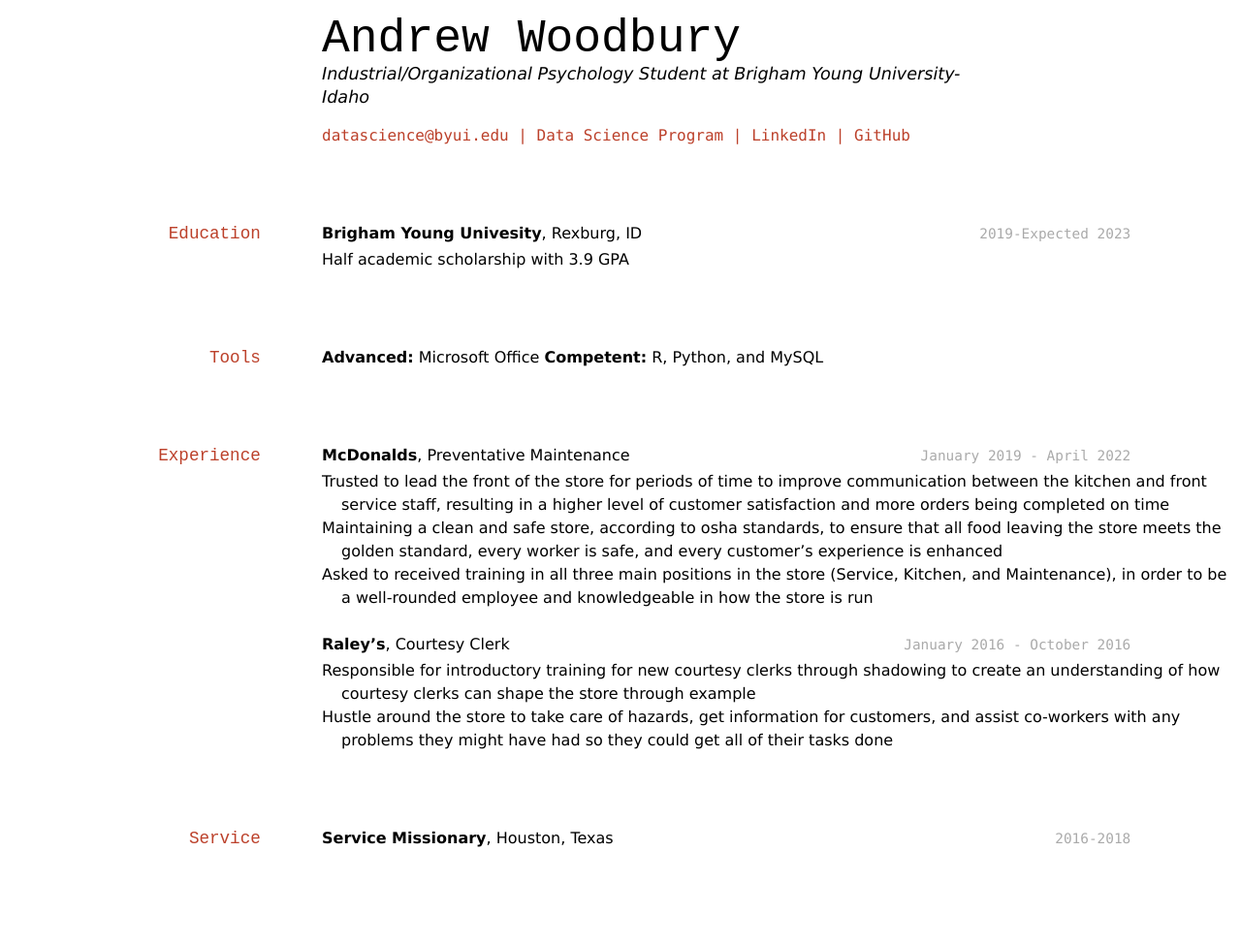
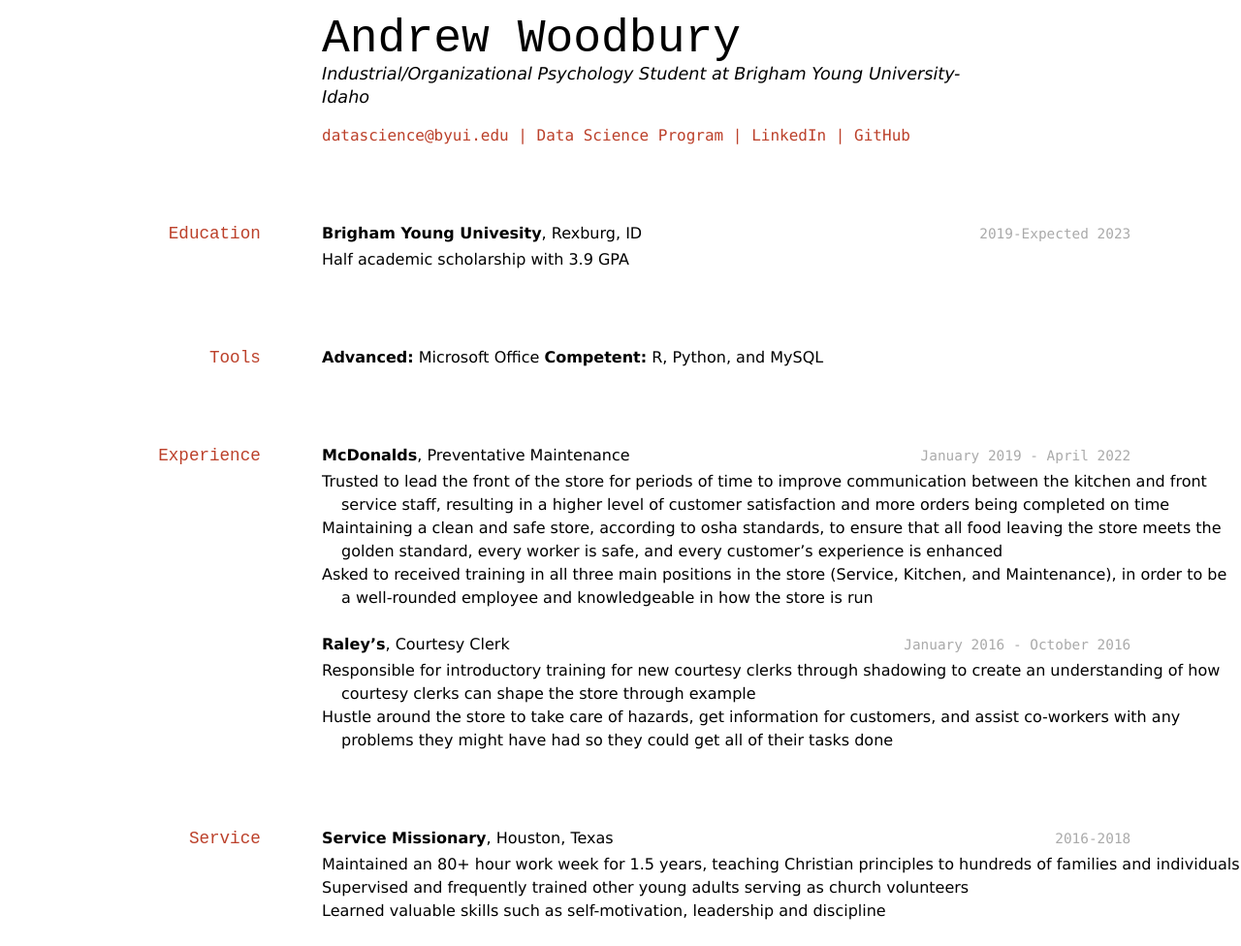
Before and after one commit to byuids-resumes/Woodbury-Resume, a Jekyll site: the page built from docs/index.md, in a window 1280 px wide. Shown: the whole page at 97% size. Built offline with Jekyll 4.4.1, drawn with Linux system fonts in a browser that asks for light colours; before the commit the page ends 900 px from its top, so only the background shows below that.

Commit message:
changes
Everything looks great, just added some detail to the mission experience.

```diff
--- a/docs/index.md
+++ b/docs/index.md
@@ -48,7 +48,10 @@ __Raley's__, Courtesy Clerk
 
 `2016-2018`
 __Service Missionary__, Houston, Texas
-
+-	Maintained an 80+ hour work week for 1.5 years, teaching Christian principles to hundreds of families and
+individuals
+-	Supervised and frequently trained other young adults serving as church volunteers
+-	Learned valuable skills such as self-motivation, leadership and discipline
 
 
 <!-- ### Footer
```
